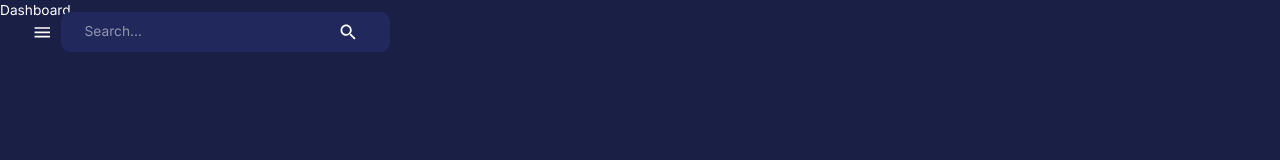
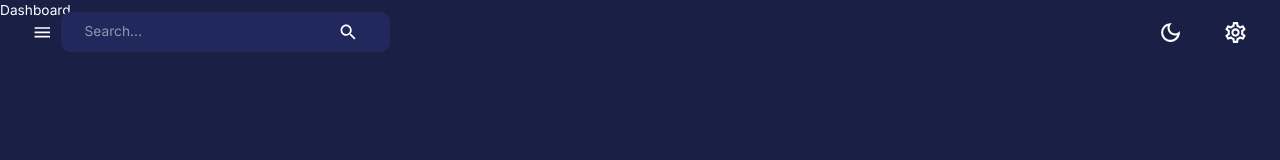
Before and after one commit to shreyansh-1711/Admin-DashBoard-in-MERN, a React (Create React App) app in the folder client/: page /dashboard in a window 1280 px wide. Shown: the top 160 px of the page. Built offline with nearby package versions, Linux system fonts and the light colour scheme.

Commit message:
NAvbar Completed with light and dark mode

```diff
--- a/client/src/components/Navbar.jsx
+++ b/client/src/components/Navbar.jsx
@@ -46,6 +46,19 @@
             </FlexBetween>
         </FlexBetween>
 
+
+    {/* Right Side  */}
+    <FlexBetween gap="1.5rem">
+        <IconButton onClick={()=> dispatch(setMode())}>
+            {theme.palette.mode === 'dark' ? (
+                <DarkModeOutlined sx={{fontSize: "25px"}} />
+            ):( <LightModeOutlined  sx={{fontSize: "25px"}} />
+            )}
+        </IconButton>
+        <IconButton>
+            <SettingsOutlined sx={{fontSize: "25px"}} />
+        </IconButton>
+    </FlexBetween>
     </Toolbar>
 
   </AppBar>
```
